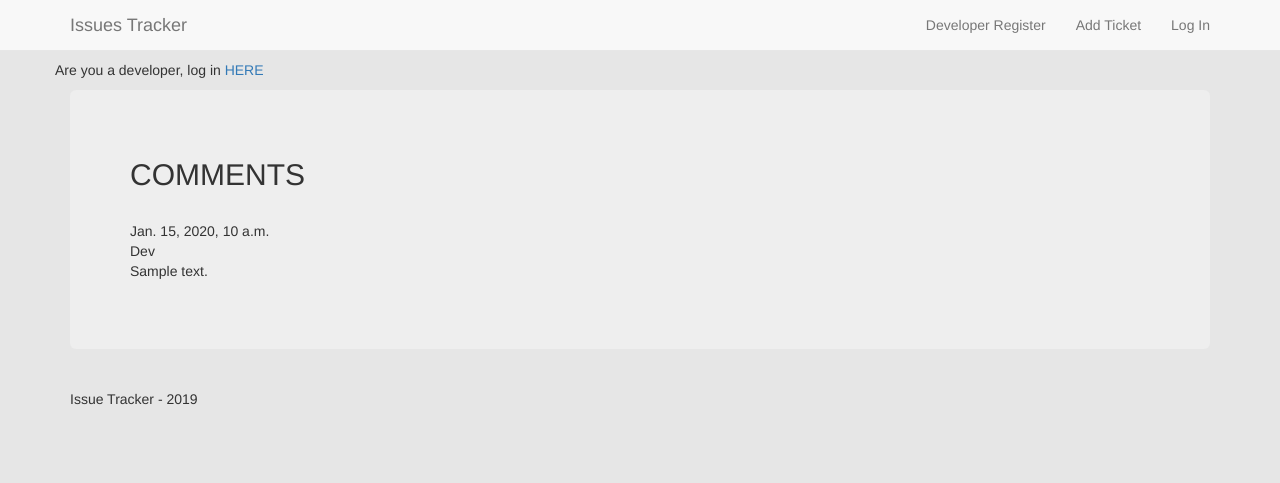
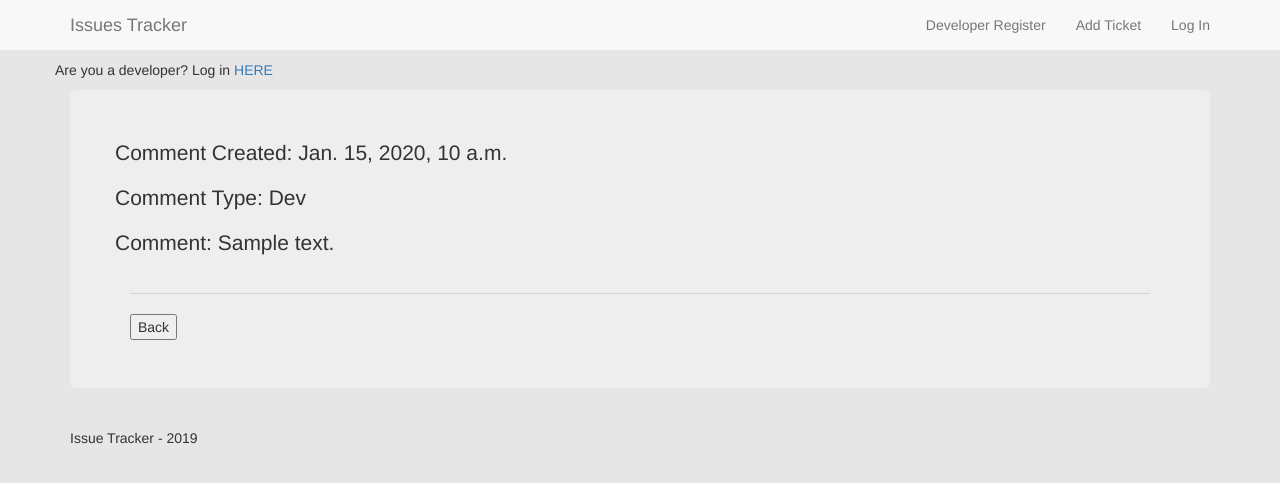
Before and after one commit to GarethMellon/django-issues-tracker, a Django app: a page that uses templates/base.html in a window 1280 px wide. Shown: the top 483 px of the page. Run offline with Django 3.2, Linux system fonts and the light colour scheme; tables that the repository leaves empty hold one stand-in row (values such as "Sample post"); some libraries are stand-ins or nearby versions.

Commit message:
Added styles to view comment page and added JaveScript back buttons to pages

```diff
--- a/accounts/templates/login.html
+++ b/accounts/templates/login.html
@@ -5,6 +5,7 @@
         <form method="POST">
             {% csrf_token %} {{ login_form | as_bootstrap }}
             <button type="submit" class="btn btn-default">Login</button>
+            <button type=button value="Back" onClick="javascript:history.go(-1);" class="btn btn-default">Back</button>
         </form>
         <p><a href="{% url 'password_reset' %}">Reset Password</a></p>
 
--- a/dev_area/templates/development-ticket.html
+++ b/dev_area/templates/development-ticket.html
@@ -6,6 +6,7 @@
                 <form>
                     {{ form|as_bootstrap }}
                     <input type="submit" name="Save" />
+                    <input type=button value="Back" onClick="javascript:history.go(-1);">
                 </form>
             </div>
         </div>
--- a/dev_area/templates/development.html
+++ b/dev_area/templates/development.html
@@ -17,6 +17,7 @@
                 {% endif %} {% endfor %}
             </div>
         </div>
+        <input type=button value="Back" onClick="javascript:history.go(-1);">
     </div>
 </div>
 
--- a/dev_area/templates/staging-ticket.html
+++ b/dev_area/templates/staging-ticket.html
@@ -13,6 +13,7 @@
                 </div>
             </div>
         </div>
+        <input type=button value="Back" onClick="javascript:history.go(-1);">
     </div>
 </div>
 
--- a/dev_area/templates/staging.html
+++ b/dev_area/templates/staging.html
@@ -18,6 +18,7 @@
                 {% endif %} {% endfor %}
             </div>
         </div>
+        <input type=button value="Back" onClick="javascript:history.go(-1);">
     </div>
 </div>
 
--- a/issues_tracker/settings.py
+++ b/issues_tracker/settings.py
@@ -130,3 +130,5 @@ STATIC_URL = '/static/'
 STATICFILES_DIRS = [
     os.path.join(BASE_DIR, "static"),
 ]
+
+MESSAGE_STORAGE = 'django.contrib.messages.storage.session.SessionStorage'
--- a/static/css/style.css
+++ b/static/css/style.css
@@ -55,3 +55,6 @@ body {
 form {
     width: 50%;
 }
+
+
+/* comments section */
--- a/templates/base.html
+++ b/templates/base.html
@@ -63,7 +63,7 @@
     <!-- info bar -->
     <div class="container info-bar">
         <div class="row">
-            <p>Are you a developer, log in <a href="{% url 'login' %}">HERE</a></p>
+            <p>Are you a developer? Log in <a href="{% url 'login' %}">HERE</a></p>
             <!--<a href="{% url 'new_ticket' %}" class="btn btn-default">Add New Ticket</a>-->
         </div>
     </div>
--- a/tickets/templates/comments.html
+++ b/tickets/templates/comments.html
@@ -2,11 +2,15 @@
 
 <div class="container">
     <div class="jumbotron">
-        <h2>COMMENTS</h2>
-        <br> {% for comment in comments %} {{comment.created}}
-        <br> {{comment.comment_type}}
-        <br> {{comment.comment}}
-        <br><br> {% endfor %}
+        {% for comment in comments %}
+        <div class="row">
+            <p>Comment Created: {{ comment.created }}</p>
+            <p>Comment Type: {{ comment.comment_type }}</p>
+            <p>Comment: {{ comment.comment }}</p>
+        </div>
+        <hr>
+        {% endfor %}
+        <input type=button value="Back" onClick="javascript:history.go(-1);">
     </div>
 </div>
 
--- a/tickets/templates/new_comment.html
+++ b/tickets/templates/new_comment.html
@@ -14,6 +14,7 @@
             {% csrf_token %} {{ form|as_bootstrap }}
 
             <input type="submit" value="Submit" />
+            <input type=button value="Back" onClick="javascript:history.go(-1);">
         </form>
     </div>
 </div>
--- a/tickets/views.py
+++ b/tickets/views.py
@@ -1,4 +1,5 @@
 from django.shortcuts import render, get_object_or_404, redirect, reverse, HttpResponse
+from django.contrib import messages
 from .forms import TicketForm, CommentForm
 from .models import Ticket, Comment
 from issues_tracker.urls import url
@@ -14,7 +15,8 @@ def view_ticket(request, id):
         form = TicketForm(request.POST)
         if form.is_valid:
             form.save()
-            return HttpResponse("____SAVED FORM____") ## placeholder code
+            messages.success(request, "You're ticket has been saved!")
+            return redirect("/")
         else:
             return HttpResponse("_______we post______") ## placeholder code
     else:
@@ -33,8 +35,6 @@ def new_ticket(request):
         if form.is_valid():
             form.save()
             return redirect('/')
-        else:
-            return HttpResponse("____we post____") ## placeholder code
 
     form = TicketForm()
 
@@ -70,7 +70,5 @@ def up_vote(request, id):
     ticket = get_object_or_404(Ticket, pk=id)
     ticket.up_vote += 1
     ticket.save()
-    print("___________")
-    print(ticket.up_vote)
-    print("___________")
+
     return redirect("/")
```
Also changed, not shown: tickets/templates/ticket.html (+4 -4 lines).
